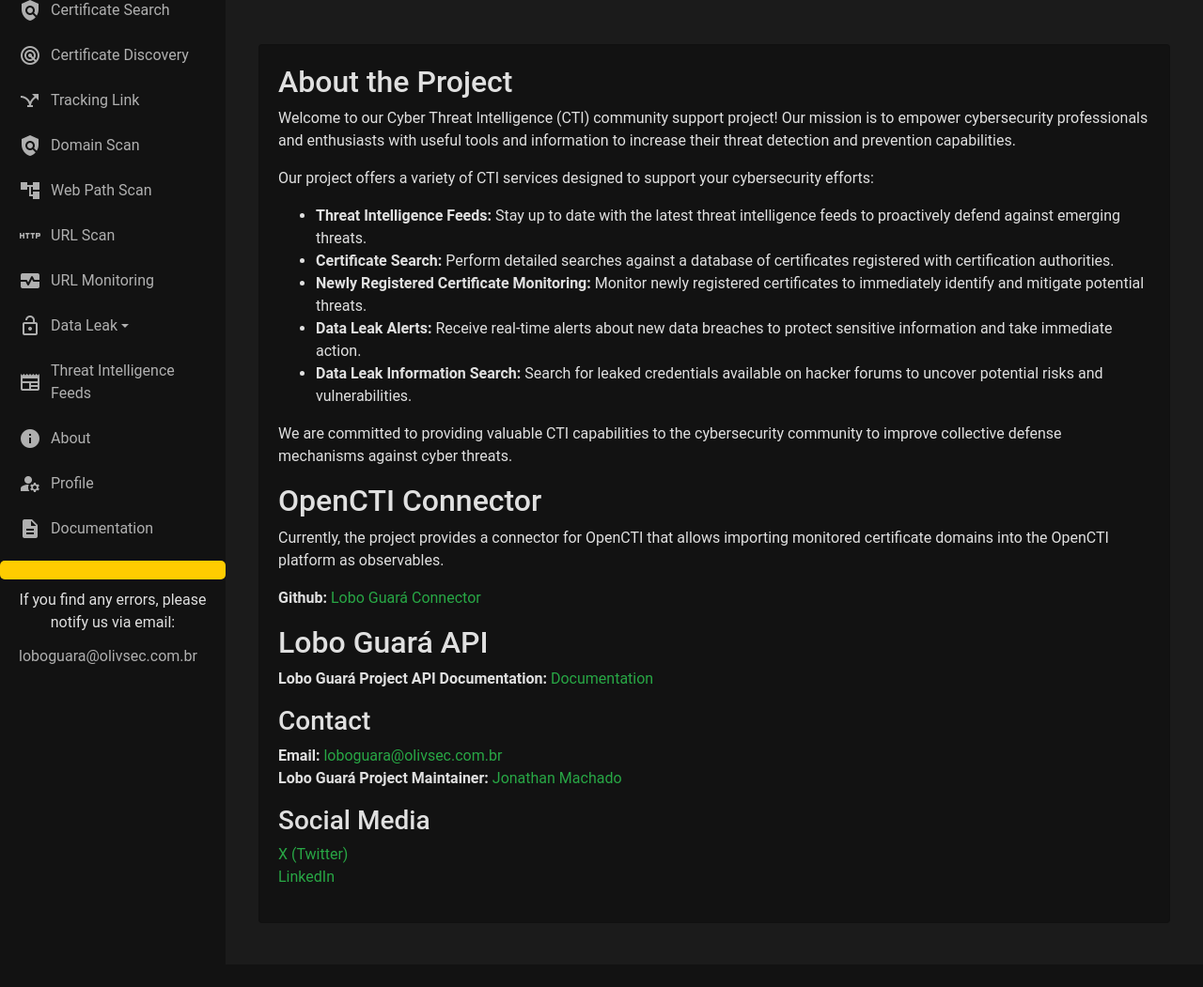
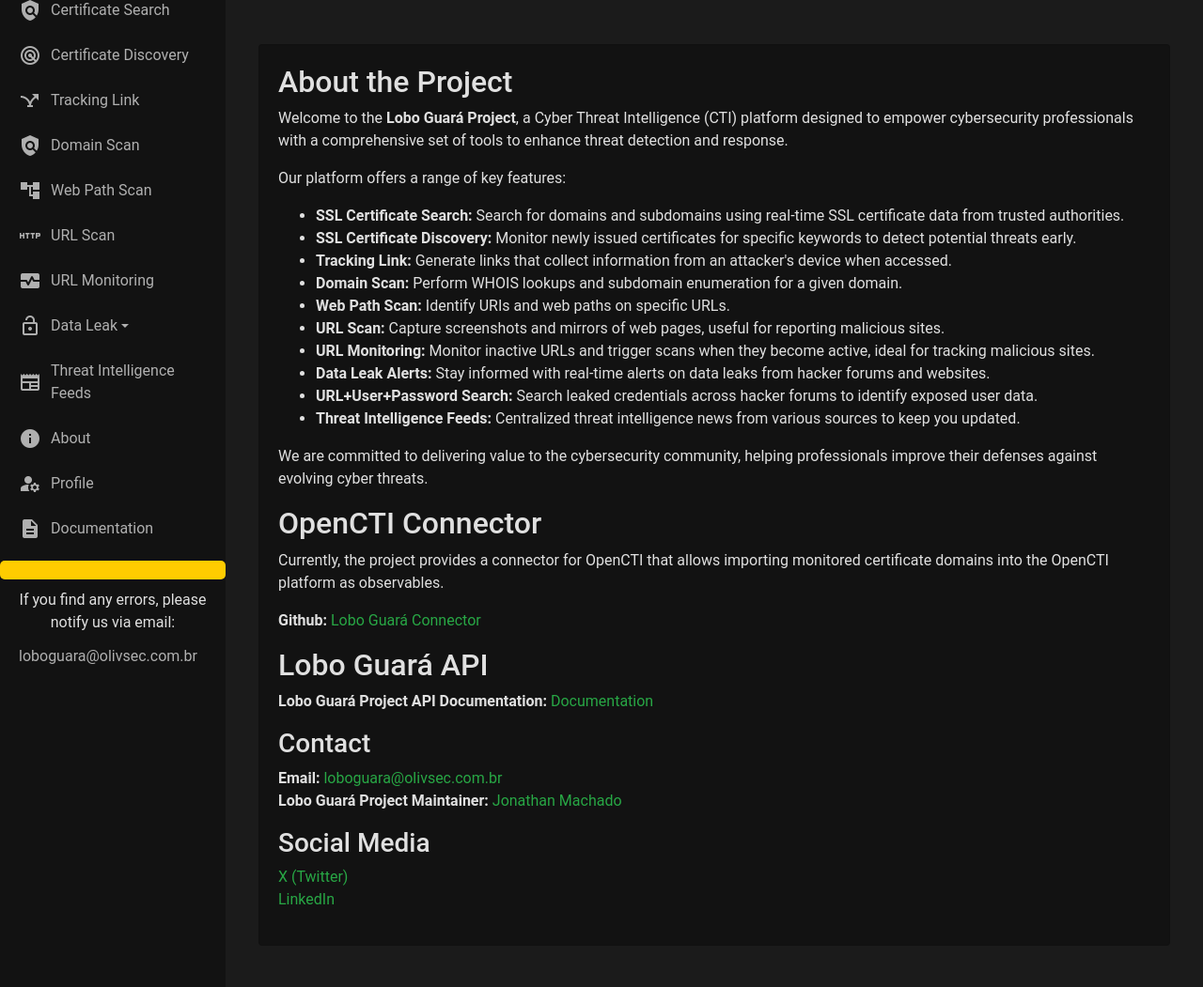
Before and after one commit to olivsec/loboguara, a Flask app: page /about in a window 1280 px wide. Shown: the part 77-1128 px from the top of the page at 94% size. Before the commit the page ends 1016 px from the top, so only its background shows below. Run offline with Flask 3, Linux system fonts and the light colour scheme; the visitor is signed in with stand-in values (Sample User, id 1); parts of the project's set-up code (start-up, migrations or seed data) failed here and were passed over; some libraries are stand-ins or nearby versions.

Commit message:
Update about.html

```diff
--- a/server/templates/about.html
+++ b/server/templates/about.html
@@ -7,16 +7,21 @@
     <div class="card bg-dark text-light mb-4">
         <div class="card-body">
             <h2>About the Project</h2>
-            <p>Welcome to our Cyber Threat Intelligence (CTI) community support project! Our mission is to empower cybersecurity professionals and enthusiasts with useful tools and information to increase their threat detection and prevention capabilities.</p>
-            <p>Our project offers a variety of CTI services designed to support your cybersecurity efforts:</p>
+            <p>Welcome to the <strong>Lobo Guará Project</strong>, a Cyber Threat Intelligence (CTI) platform designed to empower cybersecurity professionals with a comprehensive set of tools to enhance threat detection and response.</p>
+            <p>Our platform offers a range of key features:</p>
             <ul>
-                <li><strong>Threat Intelligence Feeds:</strong> Stay up to date with the latest threat intelligence feeds to proactively defend against emerging threats.</li>
-                <li><strong>Certificate Search:</strong> Perform detailed searches against a database of certificates registered with certification authorities.</li>
-                <li><strong>Newly Registered Certificate Monitoring:</strong> Monitor newly registered certificates to immediately identify and mitigate potential threats.</li>
-                <li><strong>Data Leak Alerts:</strong> Receive real-time alerts about new data breaches to protect sensitive information and take immediate action.</li>
-                <li><strong>Data Leak Information Search:</strong> Search for leaked credentials available on hacker forums to uncover potential risks and vulnerabilities.</li>
+                <li><strong>SSL Certificate Search:</strong> Search for domains and subdomains using real-time SSL certificate data from trusted authorities.</li>
+                <li><strong>SSL Certificate Discovery:</strong> Monitor newly issued certificates for specific keywords to detect potential threats early.</li>
+                <li><strong>Tracking Link:</strong> Generate links that collect information from an attacker's device when accessed.</li>
+                <li><strong>Domain Scan:</strong> Perform WHOIS lookups and subdomain enumeration for a given domain.</li>
+                <li><strong>Web Path Scan:</strong> Identify URIs and web paths on specific URLs.</li>
+                <li><strong>URL Scan:</strong> Capture screenshots and mirrors of web pages, useful for reporting malicious sites.</li>
+                <li><strong>URL Monitoring:</strong> Monitor inactive URLs and trigger scans when they become active, ideal for tracking malicious sites.</li>
+                <li><strong>Data Leak Alerts:</strong> Stay informed with real-time alerts on data leaks from hacker forums and websites.</li>
+                <li><strong>URL+User+Password Search:</strong> Search leaked credentials across hacker forums to identify exposed user data.</li>
+                <li><strong>Threat Intelligence Feeds:</strong> Centralized threat intelligence news from various sources to keep you updated.</li>
             </ul>
-            <p>We are committed to providing valuable CTI capabilities to the cybersecurity community to improve collective defense mechanisms against cyber threats.</p>
+            <p>We are committed to delivering value to the cybersecurity community, helping professionals improve their defenses against evolving cyber threats.</p>
 
             <h2>OpenCTI Connector</h2>
             <p>Currently, the project provides a connector for OpenCTI that allows importing monitored certificate domains into the OpenCTI platform as observables.</p>
```
